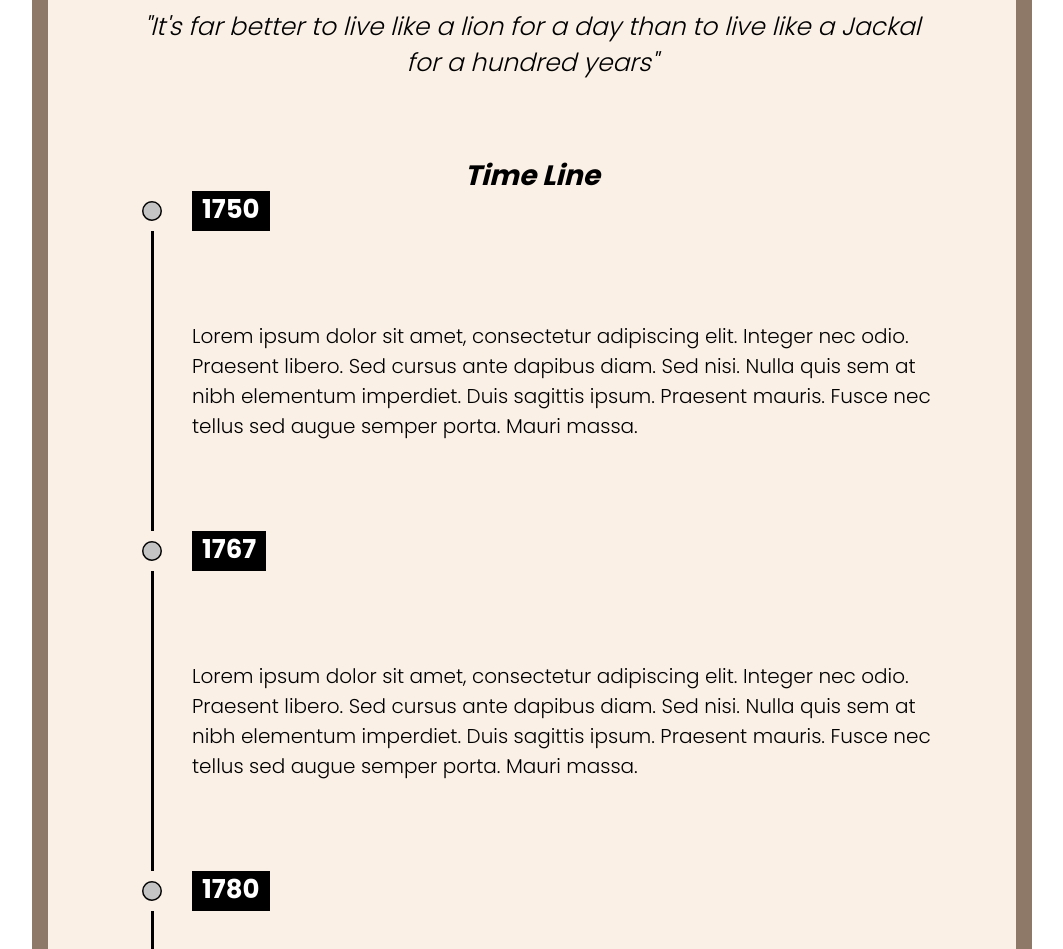
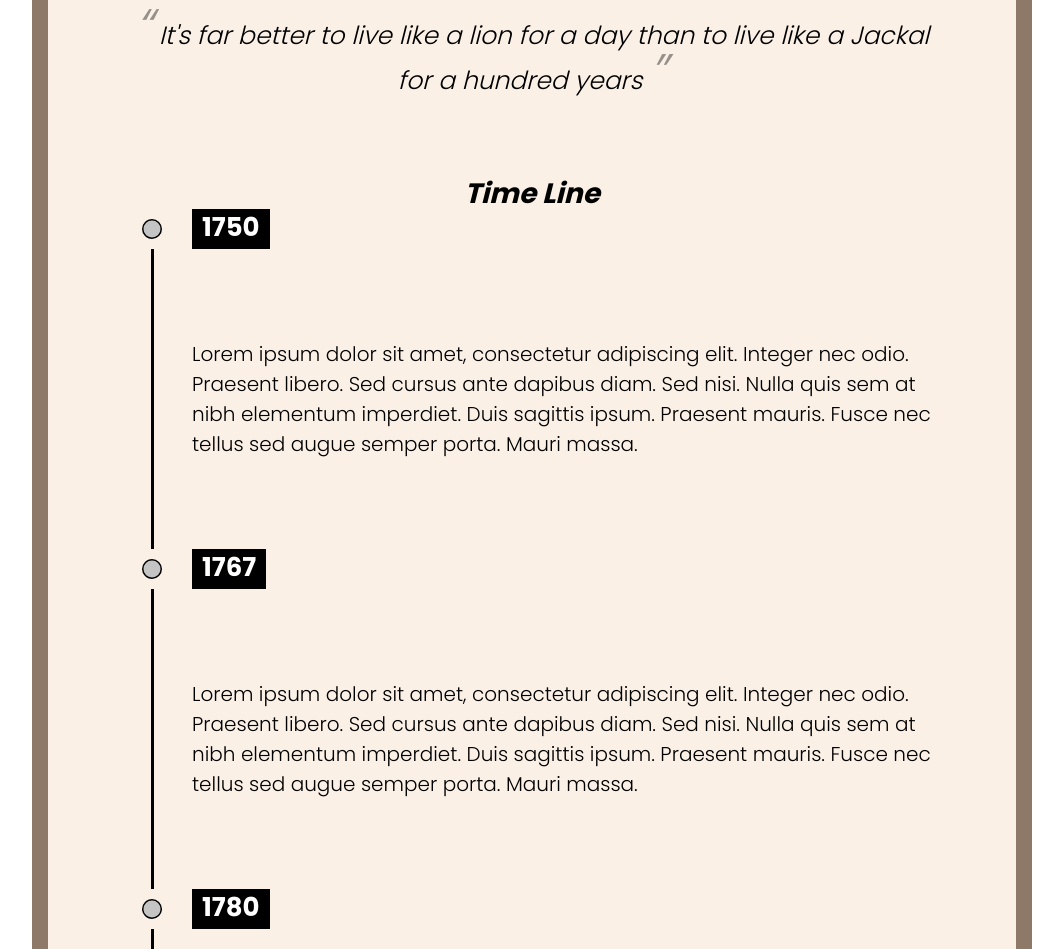
Before and after one commit to frazchaudhry/Tribute, a website: page index.html in a window 1280 px wide. Shown: the part 868-1817 px from the top of the page, without its empty margins (108-1171 px from the left). Drawn offline with Linux system fonts and the light colour scheme.

Commit message:
made quotes psuedo elements

```diff
--- a/index.html
+++ b/index.html
@@ -18,9 +18,9 @@
         <figcaption class="feature__img-caption u-margin-top-small">
           <h2 class="feature__img-caption--main">Tipu Sultan</h2>
           <p class="feature__img-caption--sub">1750-1799</p>
-          <p class="feature__img-caption--detail">
-            &quot;It&apos;s far better to live like a lion for a day than to live like a Jackal for
-            a hundred years&quot;
+          <p class="feature__img-caption--blockquote">
+            It&apos;s far better to live like a lion for a day than to live like a Jackal for a
+            hundred years
           </p>
         </figcaption>
       </figure>
--- a/sass/abstract/_mixins.scss
+++ b/sass/abstract/_mixins.scss
@@ -1,5 +1,5 @@
 @mixin headFoot {
-  height: 8rem;
+  min-height: 8rem;
   margin: 1rem 5rem;
   border-radius: 2rem;
   background-color: var(--color-gray-light);
@@ -9,3 +9,8 @@
   justify-content: center;
   align-items: center;
 }
+
+@mixin quoteStyle {
+  font-size: $quote-font-size;
+  color: var(--color-quote);
+}
--- a/sass/abstract/_variables.scss
+++ b/sass/abstract/_variables.scss
@@ -8,7 +8,10 @@
   --color-white: #fff;
   --color-black: #000;
 
+  --color-quote: rgba(0, 0, 0, 0.4);
+
   --shadow-light: 0.4rem 0.4rem 0.4rem rgba(0, 0, 0, 0.2);
 }
 
 $default-font-size: 2rem;
+$quote-font-size: 5rem;
--- a/sass/pages/_home.scss
+++ b/sass/pages/_home.scss
@@ -27,11 +27,21 @@
         color: var(--color-brown-light);
       }
 
-      &--detail {
+      &--blockquote {
         font-size: 2.5rem;
         line-height: 3.6rem;
         font-style: italic;
         text-align: center;
+
+        &::before {
+          content: open-quote;
+          @include quoteStyle;
+        }
+
+        &::after {
+          content: close-quote;
+          @include quoteStyle;
+        }
       }
     }
   }
```
Also changed, not shown: css/style.css.
